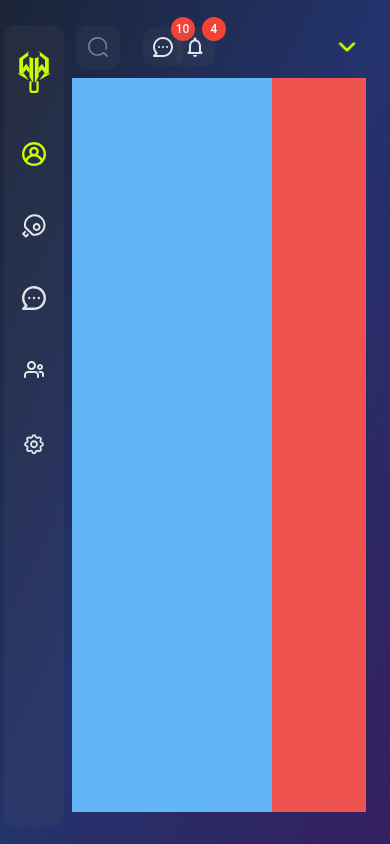
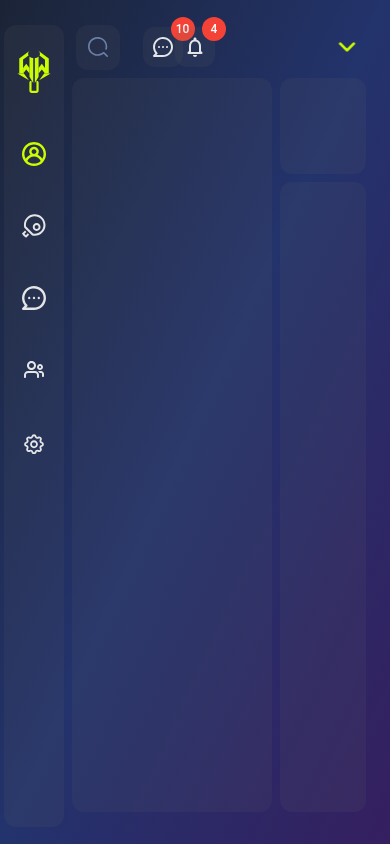
Before and after one commit to FRAGG33R/whiff-waff, a Next.js app in the folder client/: page /chat/1 in a window 390 px wide. Built offline with nearby package versions, Linux system fonts and the light colour scheme.

Commit message:
feat : add chat archetict

```diff
--- a/client/src/components/chat/chatComponent.tsx
+++ b/client/src/components/chat/chatComponent.tsx
@@ -11,8 +11,14 @@ export default function ChatComponent() {
         <div className="h-[45px] md:h-[50px] lg:h-[60px] xl:h-[70px] w-full">
           <NavBar />
         </div>
-        <div className="w-full xl:h-[91%] md:h-[93%] lg:h-[91.5%] h-[91.5%] overflow-y-scroll overflow-x-hidden lg:overflow-y-auto space-y-2 xl:space-y-10 bg-red-400">
-			<div className="h-full min-w-[200px] max-w-[400px] w-1/3 bg-blue-300"></div>
+        <div className="w-full xl:h-[91%] md:h-[93%] lg:h-[91.5%] h-[91.5%] flex flex-row space-x-2 md:space-x-10 overflow-y-scroll overflow-x-hidden lg:overflow-y-auto">
+			<div className="h-full min-w-[200px] max-w-[400px] w-1/3 bg-[#606060]/[12%] rounded-[12px] md:rounded-[20px]"></div>
+			<div className="h-full w-full space-y-2 md:space-y-10 flex items-start justify-start flex-col">
+				<div className="w-full h-24 bg-[#606060]/[12%] rounded-[12px] md:rounded-[20px]"></div>
+				<div className="w-full flex-1 flex itmes-center justify-center py-10 px-10 bg-[#606060]/[12%] rounded-[12px] md:rounded-[20px]">
+						<div className="w-full h-full "></div>
+				</div>
+			</div>
 		</div>
       </div>
     </div>
--- a/client/src/components/layout/sideBar.tsx
+++ b/client/src/components/layout/sideBar.tsx
@@ -15,7 +15,7 @@ export default function SideBar() {
         <div className="lg:w-full w-1/2 h-full flex flex-col items-center space-y-12 md:space-y-14">
 			{navigation.map((item, index) => (
 				<button key={index} onClick={() => router.push(`/${item.name}`)}>
-					<Image className="w-6 md:w-8 h-6 md:h-8 text-red-300" src={item.icon} alt={`${item.name} icon`} />
+					<Image className="w-6 md:w-8 h-6 md:h-8 text-red-300" src={item.icon} alt="icon" />
 				</button>
 			))}
         </div>
--- a/client/src/types/sidebarType.ts
+++ b/client/src/types/sidebarType.ts
@@ -7,7 +7,7 @@ import chat from "../../public/chat.svg";
 export const navigation = [
   { name: "profile", icon: profile },
   { name: "game", icon: racket },
-  { name: "chat", icon: chat },
+  { name: "chat/111", icon: chat },
   { name: "friends", icon: friends },
   { name: "settings", icon: settings },
 ];
```
